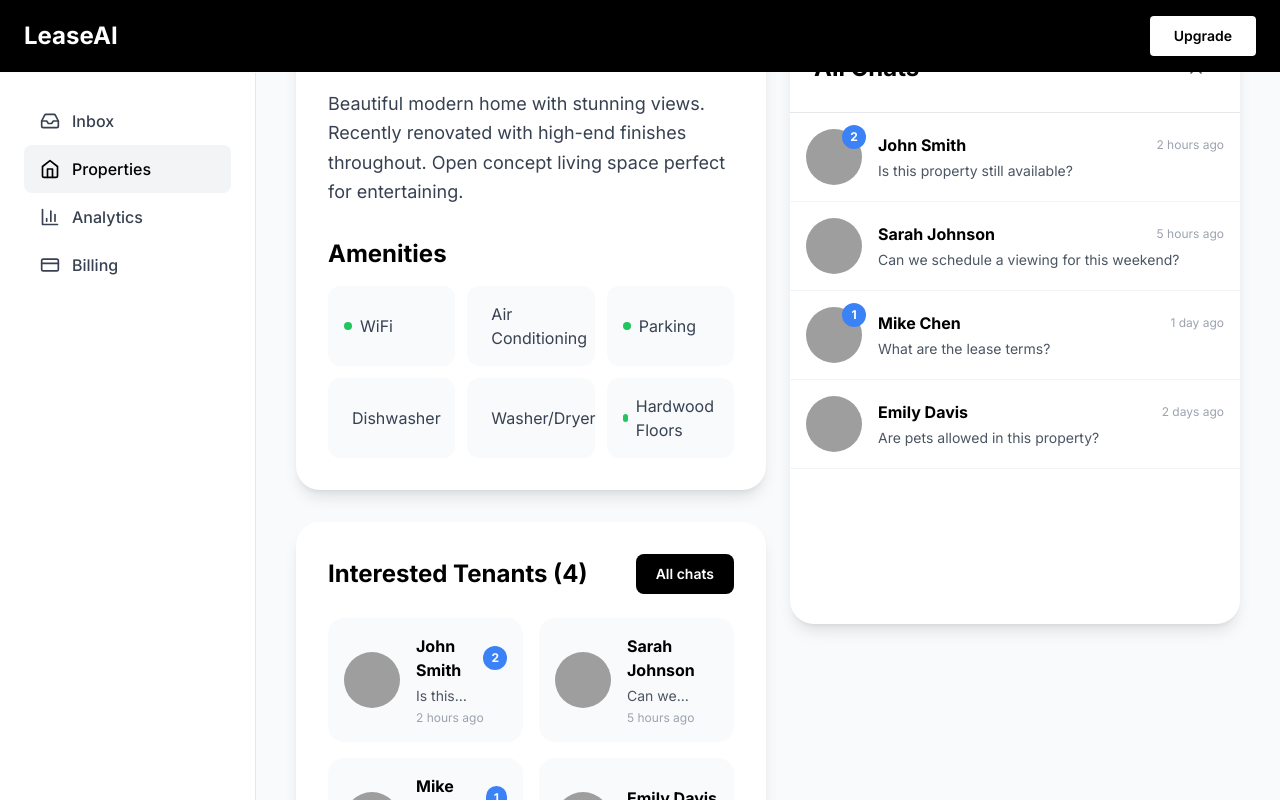
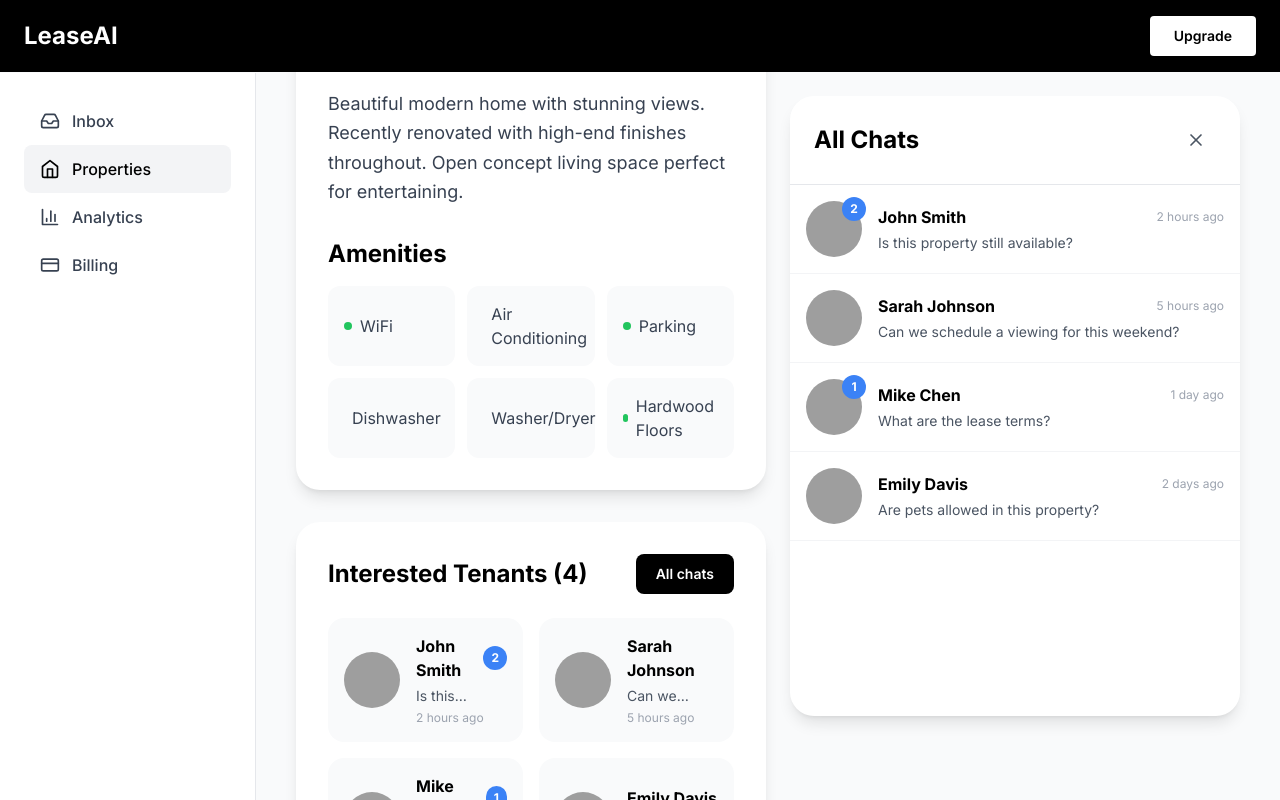
Before and after one commit to Andersonscat/leaseai, a Next.js app: page /dashboard/property/1 in a window 1280 px wide. Both pictures are taken after a click on the button "All chats". Shown: the part 929-1729 px from the top of the page. Built offline with nearby package versions, Linux system fonts and the light colour scheme; grey boxes are pictures that could not be loaded.

Commit message:
Increase chat sidebar top offset to prevent overlap with header

```diff
--- a/app/dashboard/property/[id]/page.tsx
+++ b/app/dashboard/property/[id]/page.tsx
@@ -355,7 +355,7 @@ export default function PropertyPage() {
         {/* All Chats Sidebar (WhatsApp style) */}
         {showAllChats && (
           <div className="w-[450px] flex-shrink-0">
-            <div className="bg-white rounded-3xl shadow-lg h-[calc(100vh-200px)] flex flex-col sticky top-6">
+            <div className="bg-white rounded-3xl shadow-lg h-[calc(100vh-180px)] flex flex-col sticky top-24">
               {/* Header */}
               <div className="p-6 border-b border-gray-200 flex items-center justify-between">
                 <h3 className="text-2xl font-bold text-black">All Chats</h3>
@@ -408,7 +408,7 @@ export default function PropertyPage() {
         {/* Chat Sidebar */}
         {selectedChat && selectedChatData && (
           <div className="w-[450px] flex-shrink-0">
-            <div className="bg-white rounded-3xl shadow-lg h-[calc(100vh-200px)] flex flex-col sticky top-6">
+            <div className="bg-white rounded-3xl shadow-lg h-[calc(100vh-180px)] flex flex-col sticky top-24">
             {/* Chat Header */}
             <div className="p-6 border-b border-gray-200 flex items-center gap-3">
               {/* Back button */}
--- a/app/test-property/property/[id]/page.tsx
+++ b/app/test-property/property/[id]/page.tsx
@@ -355,7 +355,7 @@ export default function PropertyPage() {
         {/* All Chats Sidebar (WhatsApp style) */}
         {showAllChats && (
           <div className="w-[450px] flex-shrink-0">
-            <div className="bg-white rounded-3xl shadow-lg h-[calc(100vh-200px)] flex flex-col sticky top-6">
+            <div className="bg-white rounded-3xl shadow-lg h-[calc(100vh-180px)] flex flex-col sticky top-24">
               {/* Header */}
               <div className="p-6 border-b border-gray-200 flex items-center justify-between">
                 <h3 className="text-2xl font-bold text-black">All Chats</h3>
@@ -408,7 +408,7 @@ export default function PropertyPage() {
         {/* Chat Sidebar */}
         {selectedChat && selectedChatData && (
           <div className="w-[450px] flex-shrink-0">
-            <div className="bg-white rounded-3xl shadow-lg h-[calc(100vh-200px)] flex flex-col sticky top-6">
+            <div className="bg-white rounded-3xl shadow-lg h-[calc(100vh-180px)] flex flex-col sticky top-24">
             {/* Chat Header */}
             <div className="p-6 border-b border-gray-200 flex items-center gap-3">
               {/* Back button */}
```
